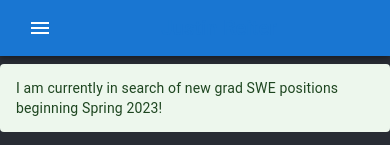
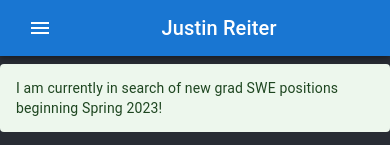
Before and after one commit to JustinReiter/JustinReiter.github.io, a React (Create React App) app: page /#/projects in a window 390 px wide. Shown: the top 145 px of the page. Built offline with nearby package versions, Linux system fonts and the light colour scheme.

Commit message:
Update header on mobile

```diff
--- a/src/views/components/header.tsx
+++ b/src/views/components/header.tsx
@@ -83,7 +83,7 @@ const Header = () => {
             component="div"
             sx={{ flexGrow: 1, display: { xs: 'flex', md: 'none' } }}
           >
-            <Link to="/" style={{ textDecoration: 'none', color: '#1976d2' }}>
+            <Link to="/" style={{ textDecoration: 'none', color: 'white' }}>
               Justin Reiter
             </Link>
           </Typography>
```
Also changed, not shown: src/assets/JustinReiter_BigSur_cropped-min.jpg.
